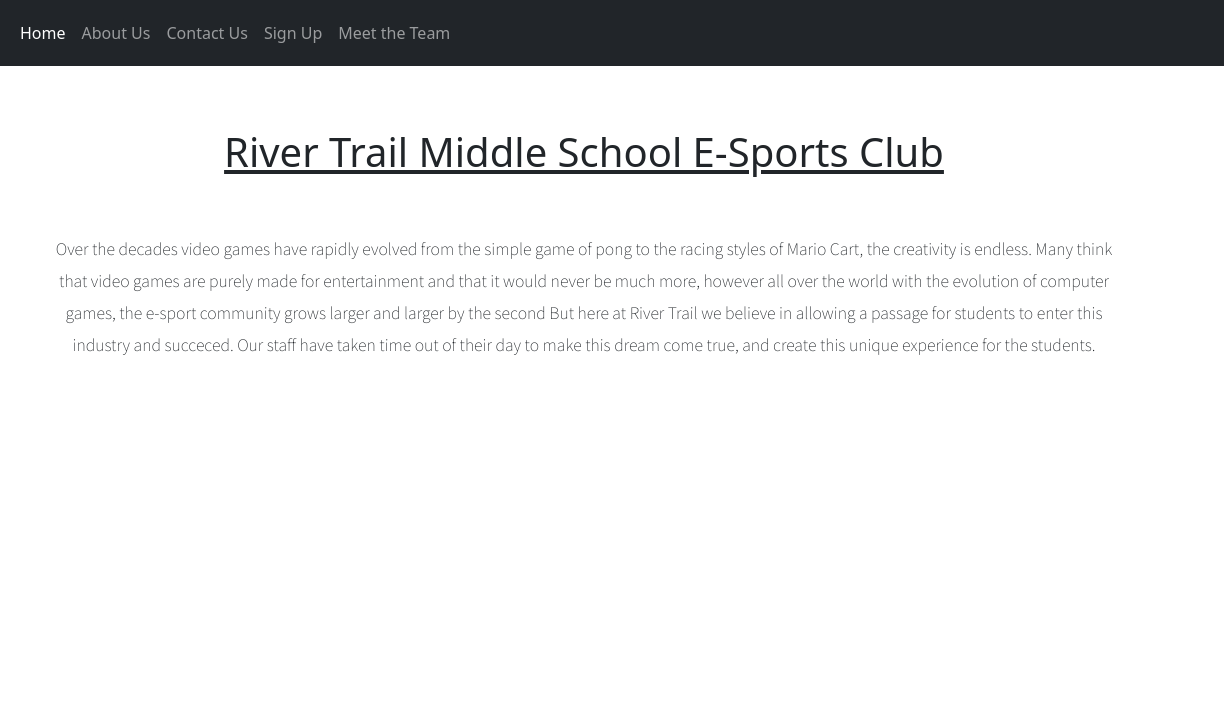
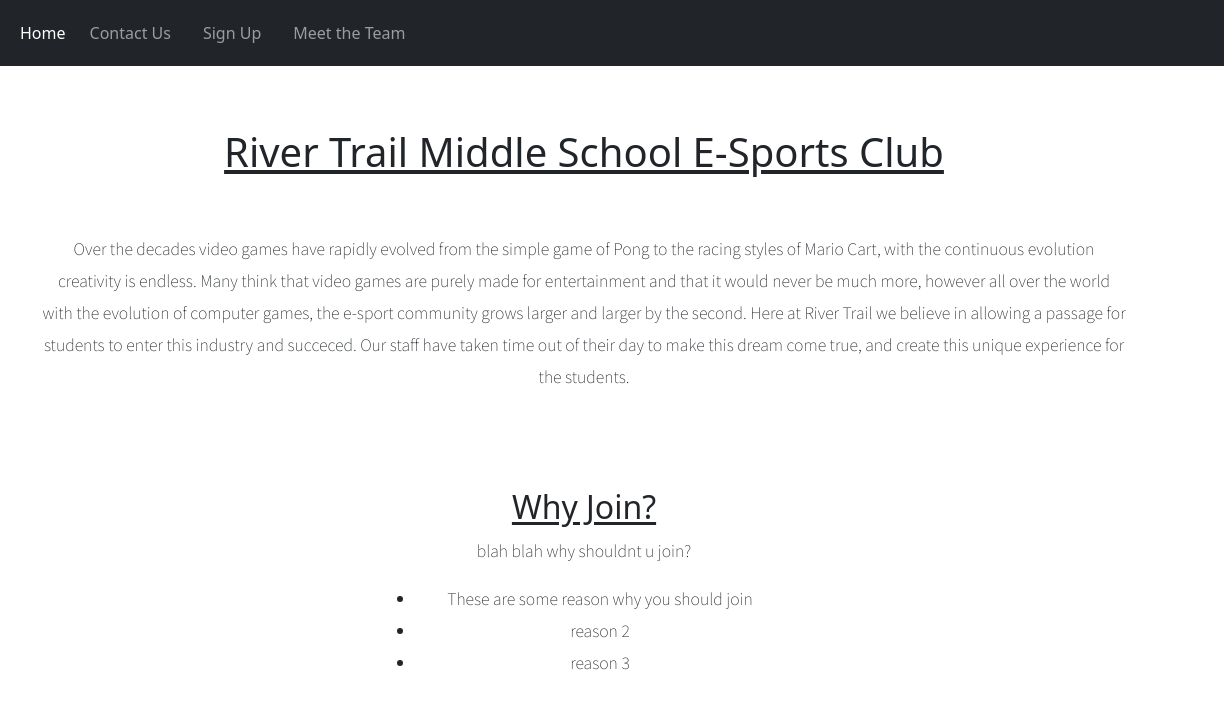
Before and after one commit to mwang0605/esports_website, a plain HTML site: page index.html in a window 1280 px wide. Shown: the full height of the page, 56-1280 px from the left. Drawn offline with nearby package versions, Linux system fonts and the light colour scheme; files that its build step writes are made by us from their sources; a web font is replaced by a local one.

Commit message:
made some major changes

```diff
--- a/index.html
+++ b/index.html
@@ -57,16 +57,16 @@
                     <li class="nav-item">
                         <a class="nav-link active" aria-current="page" href="index.html">Home</a>
                     </li>
-                    <li class="nav-item">
+                    <!-- <li class="nav-item">
                         <a class="nav-link" href="about.html">About Us</a>
-                    </li>
-                    <li class="nav-item">
+                    </li> -->
+                    <li class="nav-item mx-2">
                         <a class="nav-link" href="contact.html">Contact Us</a>
                     </li>
-                    <li class="nav-item">
+                    <li class="nav-item mx-2">
                         <a class="nav-link" href="signup.html">Sign Up</a>
                     </li>
-                    <li class="nav-item">
+                    <li class="nav-item mx-2">
                         <a class="nav-link" href="meet.html">Meet the Team</a>
                     </li>
                 </ul>
@@ -78,13 +78,30 @@
 
         <div class="starter-template text-center py-5 px-3">
             <h1 class=" underline">River Trail Middle School E-Sports Club</h1>
-            <div class="pt-5">
-                <p class="font-noto lh-lg">Over the decades video games have rapidly evolved from the simple game of pong to the racing styles of Mario Cart, the creativity is endless.
-                    Many think that video games are purely made for entertainment and that it would never be much more, however all over the world with the evolution of computer games, the  e-sport community grows larger and larger by the second
-                    But here at River Trail we believe in allowing a passage for students to enter this industry and succeced.
+            <div class="py-5">
+                <p class="font-noto lh-lg">Over the decades video games have rapidly evolved from the simple game of Pong to the racing styles of Mario Cart, with the continuous evolution creativity is endless.
+                    Many think that video games are purely made for entertainment and that it would never be much more, however all over the world with the evolution of computer games, the  e-sport community grows larger and larger by the second.
+                    Here at River Trail we believe in allowing a passage for students to enter this industry and succeced.
                     Our staff have taken time out of their day to make this dream come true, and create this unique experience for the students.
-
+        </div>
                 </p>
+            <div class="pt-3 mt-3">
+                <h1 class="underline fs-2"> Why Join?</h1>
+                <p class="font-noto lh-lg">
+                    blah blah why shouldnt u join?
+                <div class="mx-auto font-noto lh-lg" style="width: 400px;">
+                    <ul>
+                        <li> These are some reason why you should join</li>
+                        <li> reason 2</li>
+                        <li> reason 3</li>
+                    </ul>
+                </p>
+                    <!-- <ul class="list">
+                        <li><a href="#">Text</a></li>
+                        <li><a href="#" style="color: red">Text that is a bit too long and shows up under our "bullet"</a></li>
+                        <li><a href="#">Text</a></li>
+                    </ul> -->
+                  </div>
 
             </div>
 
```
Also changed, not shown: about.html (deleted, +0 -92 lines), contact.html (+5 -5 lines), index.css (+30 -5 lines), meet.html (+5 -5 lines), signup.html (+5 -5 lines).
